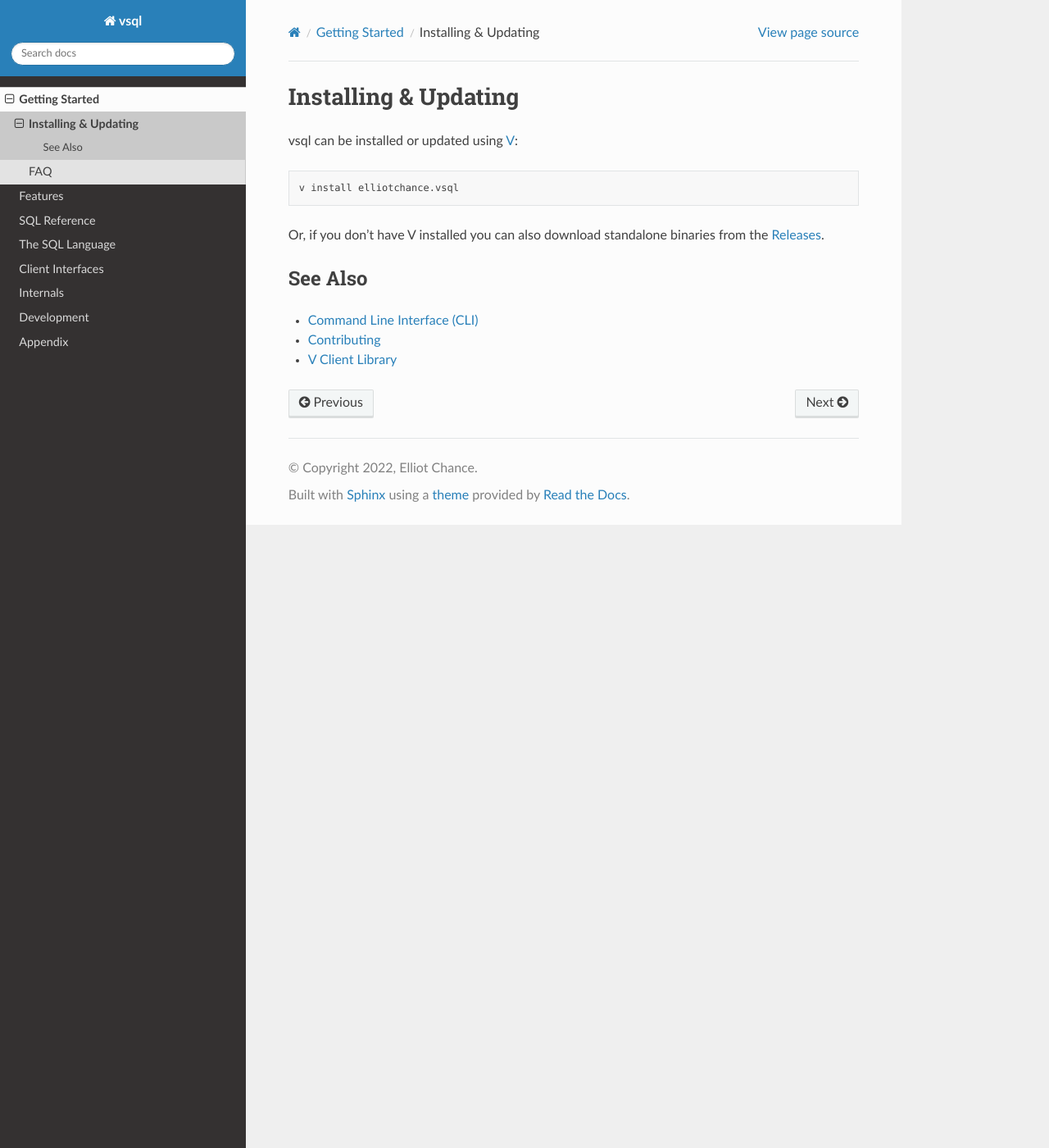
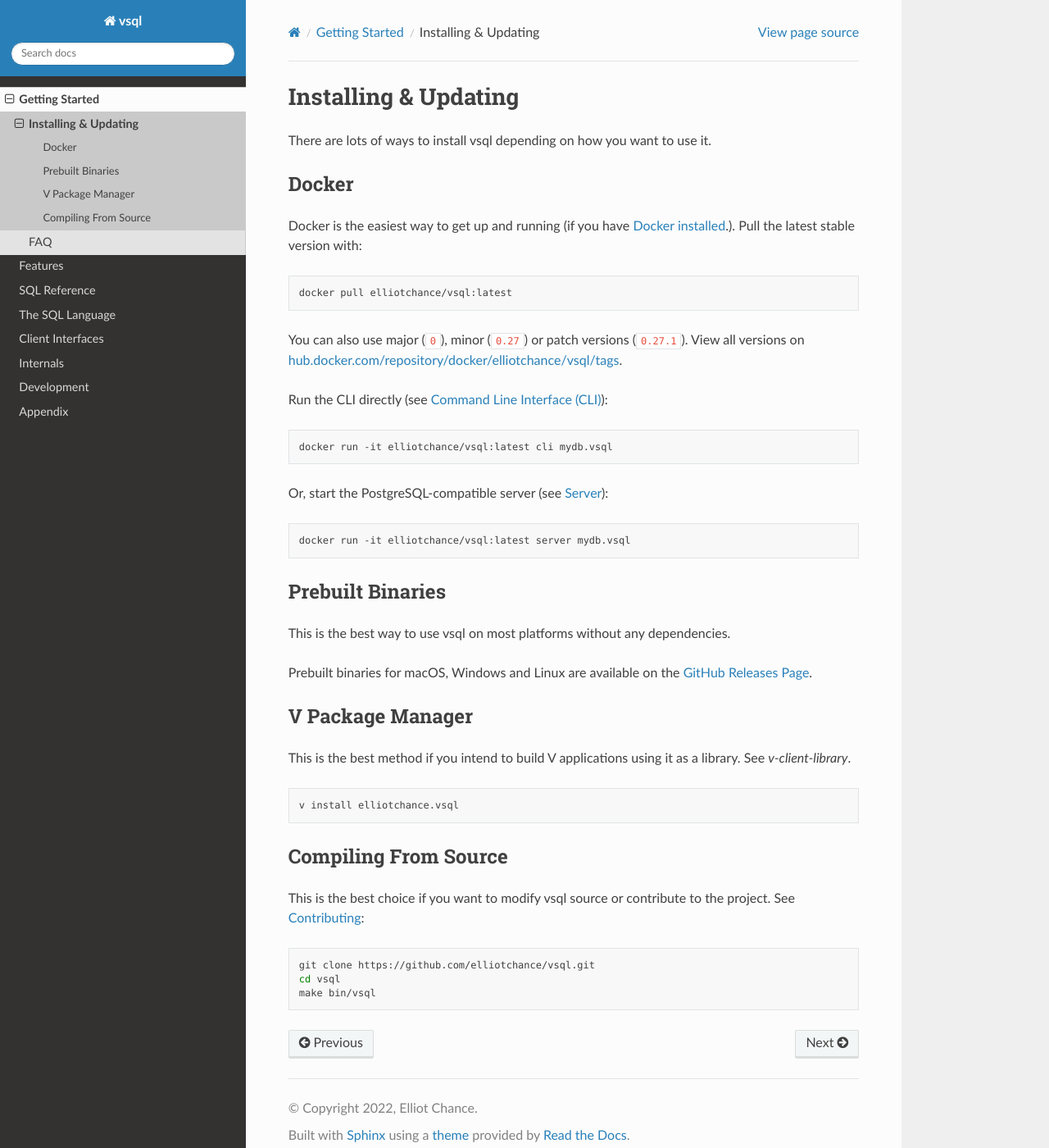
Before and after one commit to elliotchance/vsql, a Sphinx documentation site: the page built from docs/install.rst, in a window 1280 px wide and 1400 px high. Shown: the whole window at 82% size. Built offline with Sphinx 7.4.7 and the Read the Docs theme 2.0.0, drawn with Linux system fonts in a browser that asks for light colours.

Commit message:
Adding Docker (#151)
Releases will now push a docker image. This is a really easy way to get
up and running:

    docker run -it elliotchance/vsql:latest cli mydb.vsql

Fixes #150

```diff
--- a/docs/install.rst
+++ b/docs/install.rst
@@ -1,18 +1,61 @@
 Installing & Updating
 =====================
 
-vsql can be installed or updated using `V <https://vlang.io>`_:
+There are lots of ways to install vsql depending on how you want to use it.
+
+Docker
+------
+
+Docker is the easiest way to get up and running (if you have
+`Docker installed <https://docs.docker.com/get-docker/>`_.). Pull the latest
+stable version with:
+
+.. code-block:: sh
+
+   docker pull elliotchance/vsql:latest
+
+You can also use major (``0``), minor (``0.27``) or patch versions (``0.27.1``).
+View all versions on
+`hub.docker.com/repository/docker/elliotchance/vsql/tags <https://hub.docker.com/repository/docker/elliotchance/vsql/tags?page=1&ordering=last_updated>`_.
+
+Run the CLI directly (see :doc:`cli`):
+
+.. code-block:: sh
+
+   docker run -it elliotchance/vsql:latest cli mydb.vsql
+
+Or, start the PostgreSQL-compatible server (see :doc:`server`):
+
+.. code-block:: sh
+
+   docker run -it elliotchance/vsql:latest server mydb.vsql
+
+Prebuilt Binaries
+-----------------
+
+This is the best way to use vsql on most platforms without any dependencies.
+
+Prebuilt binaries for macOS, Windows and Linux are available on the
+`GitHub Releases Page <https://github.com/elliotchance/vsql/releases>`_.
+
+V Package Manager
+-----------------
+
+This is the best method if you intend to build V applications using it as a
+library. See `v-client-library`.
 
 .. code-block:: sh
 
    v install elliotchance.vsql
 
-Or, if you don't have V installed you can also download standalone binaries from
-the `Releases <https://github.com/elliotchance/vsql/releases>`_.
+Compiling From Source
+---------------------
 
-See Also
---------
+This is the best choice if you want to modify vsql source or contribute to the
+project. See :doc:`contributing`:
 
-- :doc:`cli`
-- :doc:`contributing`
-- :doc:`v-client-library`
+.. code-block:: sh
+
+   git clone https://github.com/elliotchance/vsql.git
+   cd vsql
+   make bin/vsql
```
Also changed, not shown: 3 other files.
